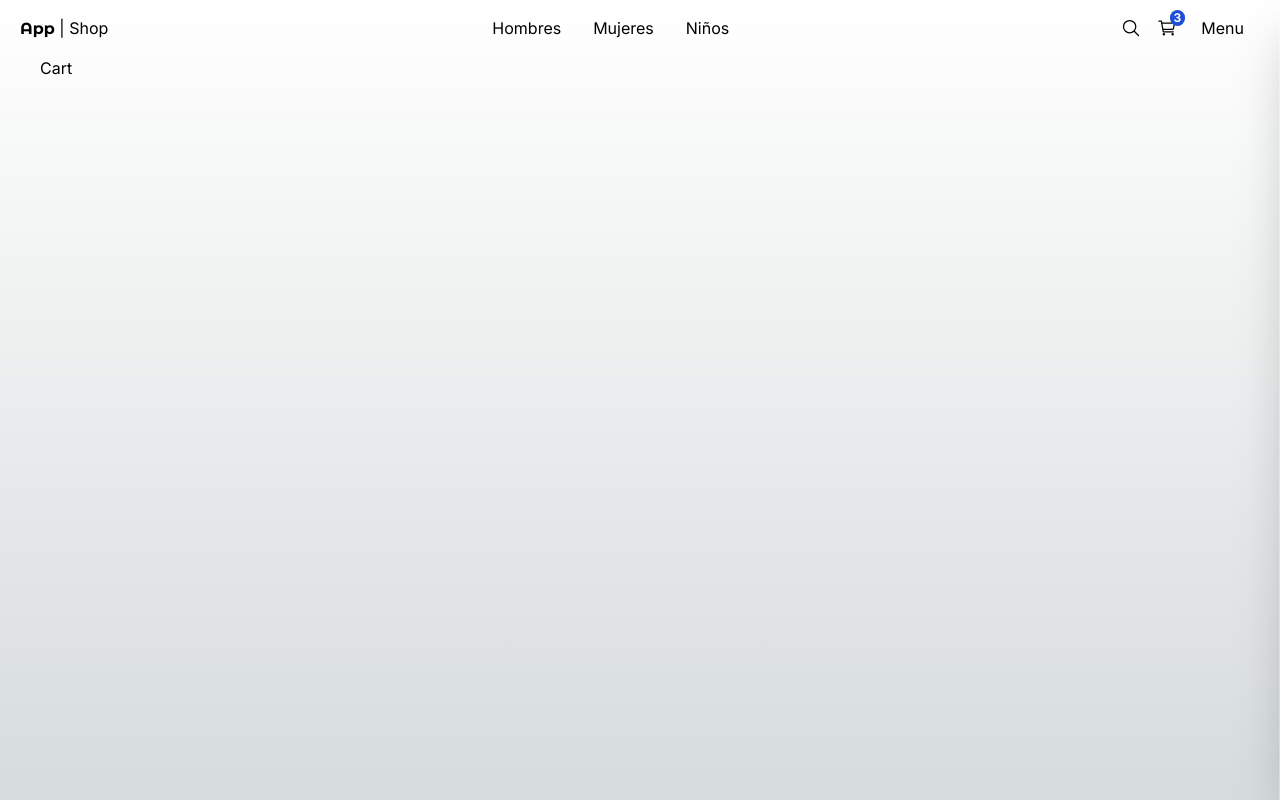
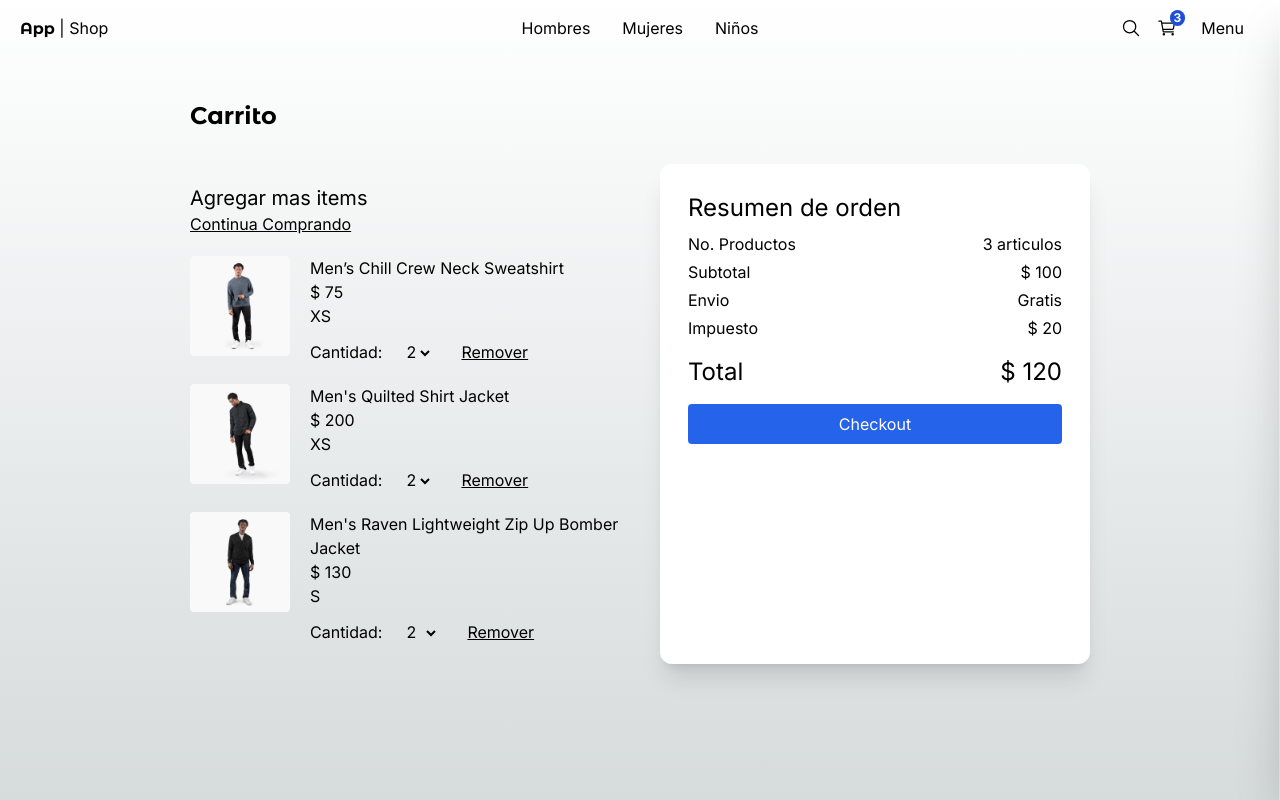
Before and after one commit to HarDep/next-shop, a Next.js app: page /cart in a window 1280 px wide. Built offline with nearby package versions, Linux system fonts and the light colour scheme.

Commit message:
Update cart page

```diff
--- a/src/app/(shop)/cart/page.tsx
+++ b/src/app/(shop)/cart/page.tsx
@@ -1,8 +1,67 @@
+import { QuantitySelectorList, Title } from "@/components";
+import { initialData } from "@/libs/placeholder-data";
+import Link from "next/link";
+import Image from "next/image";
+
+//por ahora carito:
+const carrito = [
+    initialData.products[0],
+    initialData.products[1],
+    initialData.products[2],
+];
 
 export default function Page() {
     return (
-        <div>
-            <h1>Cart</h1>
+        <div className="flex justify-center items-center mb-72">
+            <div className="flex flex-col w-11/12 md:w-3/4">
+                <Title title="Carrito"></Title>
+                <div className="grid grid-cols-1 sm:grid-cols-2 gap-2 lg:gap-10">
+                    <div className="flex flex-col mt-5">
+                        <span className="text-xl">Agregar mas items</span>
+                        <Link href={'/'} className="underline mb-5">Continua Comprando</Link>
+
+                        {
+                            carrito.map((product) => (
+                                <div key={product.slug} className="flex mb-5">
+                                    <Image src={`/products/${product.images[0]}`} alt={product.slug} width={100}
+                                        height={100} style={{
+                                            width: '100px',
+                                            height: '100px',
+                                        }}
+                                        className="mr-5 rounded" />
+                                    <div>
+                                        <p>{product.title}</p>
+                                        <p>$ {product.price}</p>
+                                        {/* talla seleccionada */}
+                                        <p>{product.sizes[0]}</p>
+                                        <QuantitySelectorList quatitySelected={2} maxQuantity={product.inStock} />
+                                        <button className="ml-7 underline mt-3">Remover</button>
+                                    </div>
+                                </div>
+                            ))
+                        }
+                    </div>
+
+                    <div className="bg-white rounded-xl shadow-xl p-7">
+                        <h2 className="text-2xl mb-2">Resumen de orden</h2>
+                        <div className="grid grid-cols-2">
+                            <span className="mb-1">No. Productos</span>
+                            <span className="text-right mb-1">3 articulos</span>
+                            <span className="mb-1">Subtotal</span>
+                            <span className="text-right mb-1">$ 100</span>
+                            <span className="mb-1">Envio</span>
+                            <span className="text-right mb-1">Gratis</span>
+                            <span>Impuesto</span>
+                            <span className="text-right">$ 20</span>
+                            <span className="mt-4 text-2xl">Total</span>
+                            <span className="text-right text-2xl mt-4">$ 120</span>
+                        </div>
+                        <div className="mt-4 mb-2 w-full">
+                            <Link className="flex btn-primary justify-center" href={"/checkout/address"}>Checkout</Link>
+                        </div>
+                    </div>
+                </div>
+            </div>
         </div>
     )
 }
--- a/src/app/(shop)/layout.tsx
+++ b/src/app/(shop)/layout.tsx
@@ -5,7 +5,7 @@ export default function ShopLayout({ children }: { children: React.ReactNode })
         <main className="min-h-screen">
             <TopMenu />
             <Sidebar />
-            <div className="sm:px-10">
+            <div className="md:px-10">
                 {children}
             </div>
         </main>
--- a/src/components/index.ts
+++ b/src/components/index.ts
@@ -7,5 +7,6 @@ export * from './products/products-grid/ProductsGrid';
 export * from './products/products-grid/ProductGridItem';
 export * from './product/size-selector/SizeSelector';
 export * from './product/quantity-selector/QuantitySelector';
+export * from './product/quantity-selector/QuantitySelectorList';
 export * from './product/slide-show/ProductSlideShow';
 export * from './product/slide-show/ProductSlideShowMobile';
--- /dev/null
+++ b/src/components/product/quantity-selector/QuantitySelectorList.tsx
@@ -0,0 +1,30 @@
+'use client'
+
+import { useState } from "react";
+
+type Props = {
+    quatitySelected: number;
+    maxQuantity: number;
+}
+
+export const QuantitySelectorList = ({ quatitySelected, maxQuantity }: Props) => {
+    const options = Array.from({ length: maxQuantity }, (_, index) => index + 1);
+    const [quantity, setQuantity] = useState(quatitySelected);
+    return (
+        <>
+            <span className="mr-5">Cantidad:</span>
+            <select className="border-transparent bg-transparent"
+                value={quantity}
+                onChange={(e) => setQuantity(Number.parseInt(e.target.value))}
+            >
+                {
+                    options.map((option) => (
+                        <option key={option} value={option}>
+                            {option}
+                        </option>
+                    ))
+                }
+            </select>
+        </>
+    )
+}
--- a/src/components/ui/top-menu/TopMenu.tsx
+++ b/src/components/ui/top-menu/TopMenu.tsx
@@ -7,19 +7,19 @@ import { ButtonOpenMenu } from "./ButtonOpenMenu";
 
 export const TopMenu = () => {
     return (
-        <nav className="flex px-5 justify-between items-center w-full">
-            <div>
+        <nav className="grid grid-cols-1 sm:grid-cols-3 px-5 content-start w-full">
+            <div className="flex items-center pt-4 sm:pt-0">
                 <Link href='/'>
                     <span className={`${titleFont.className} antialiased font-bold`}>App</span>
                     <span> | Shop</span>
                 </Link>
             </div>
-            <div className="hidden sm:block">
+            <div className="hidden sm:flex items-center justify-self-center">
                 <Link className="m-2 p-2 rounded-md transition-all hover:bg-gray-100" href='/category/men'>Hombres</Link>
                 <Link className="m-2 p-2 rounded-md transition-all hover:bg-gray-100" href='/category/women'>Mujeres</Link>
                 <Link className="m-2 p-2 rounded-md transition-all hover:bg-gray-100" href='/category/kid'>Niños</Link>
             </div>
-            <div className="flex items-center">
+            <div className="flex items-center justify-self-start sm:justify-self-end">
                 <Link href={'/search'} className="mx-2">
                     <IoSearchOutline className='w-5 h-5' />
                 </Link>
```
